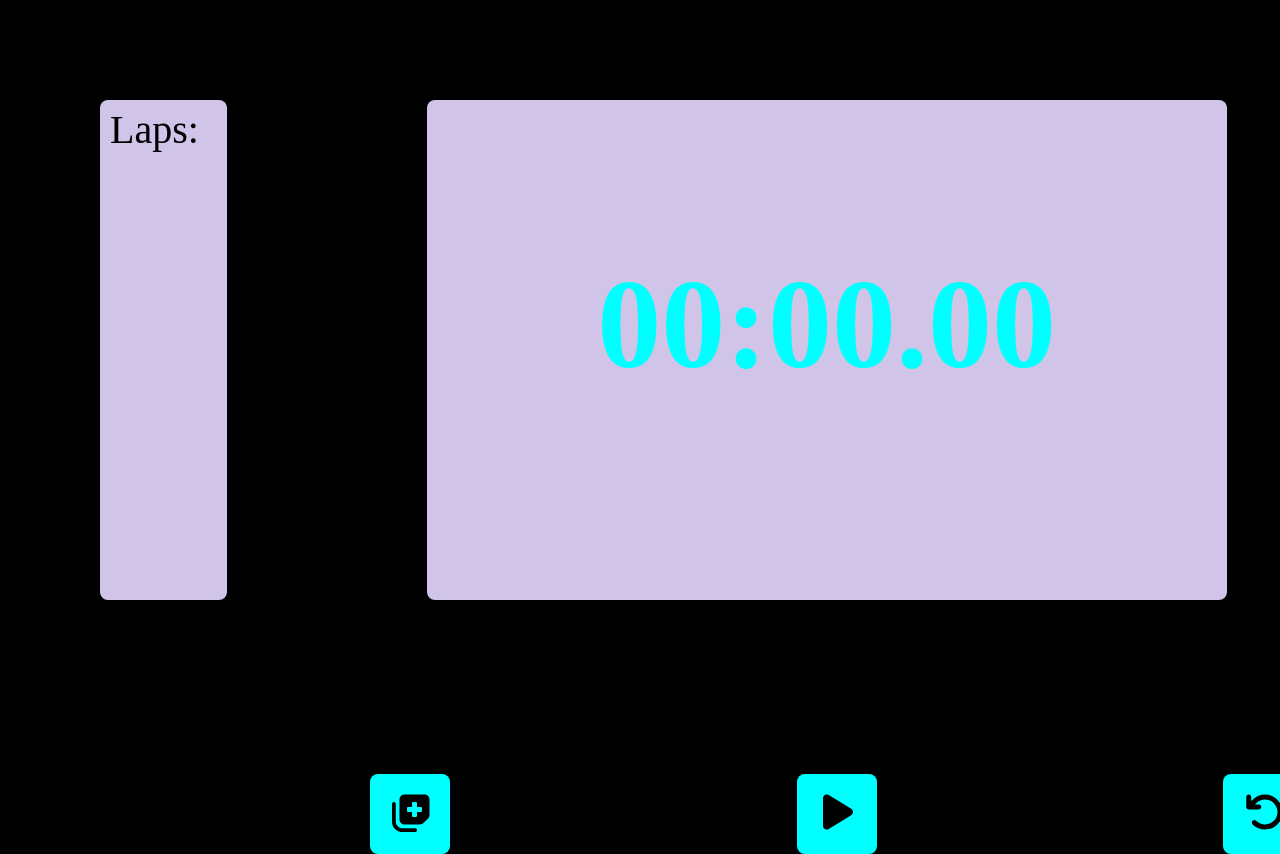
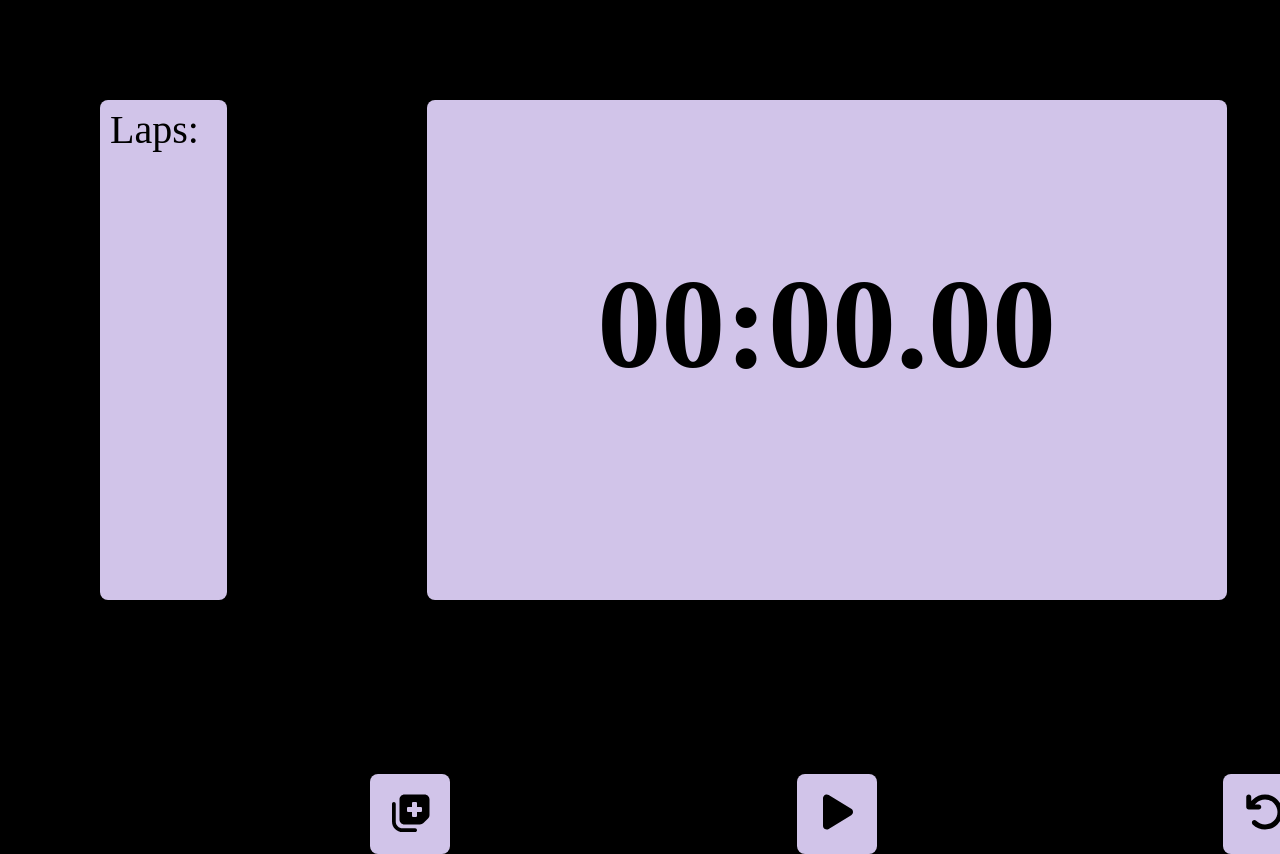
Before and after one commit to EsakkiVinayagam008/Stopwatch, a React (Create React App) app: page /Stopwatch in a window 1280 px wide. Shown: the top 854 px of the page. Built offline with nearby package versions, Linux system fonts and the light colour scheme.

Commit message:
Update Timmer.jsx

```diff
--- a/src/Componend/Timmer.jsx
+++ b/src/Componend/Timmer.jsx
@@ -60,7 +60,7 @@ const Timmer = () => {
     const but = {
 
         height: '80px',
-        background: '#00ffff',
+        background: '#D1C4E9',
         width: '80px',
         marginLeft:'370px'
 
@@ -69,7 +69,7 @@ const Timmer = () => {
     const but1 = {
 
         height: '80px',
-        background: '#00ffff',
+        background: '#D1C4E9',
         width: '80px',
 
         marginLeft:'370px'
@@ -77,7 +77,7 @@ const Timmer = () => {
 
     const but2 = {
         height: '80px',
-        background: '#00ffff',
+        background: '#D1C4E9',
         width: '80px',
         marginLeft:'370px'
     };
@@ -104,7 +104,7 @@ const Timmer = () => {
 
           <div style={circle} className='rounded-lg'>
 
-           <h1 style={{ textAlign: 'center',color:'#00ffff' }} className='text-9xl pt-40 font-bold'>{formatTime(time)}</h1>
+           <h1 style={{ textAlign: 'center',color:'' }} className='text-9xl pt-40 font-bold'>{formatTime(time)}</h1>
        </div>
           </div>
 
```
